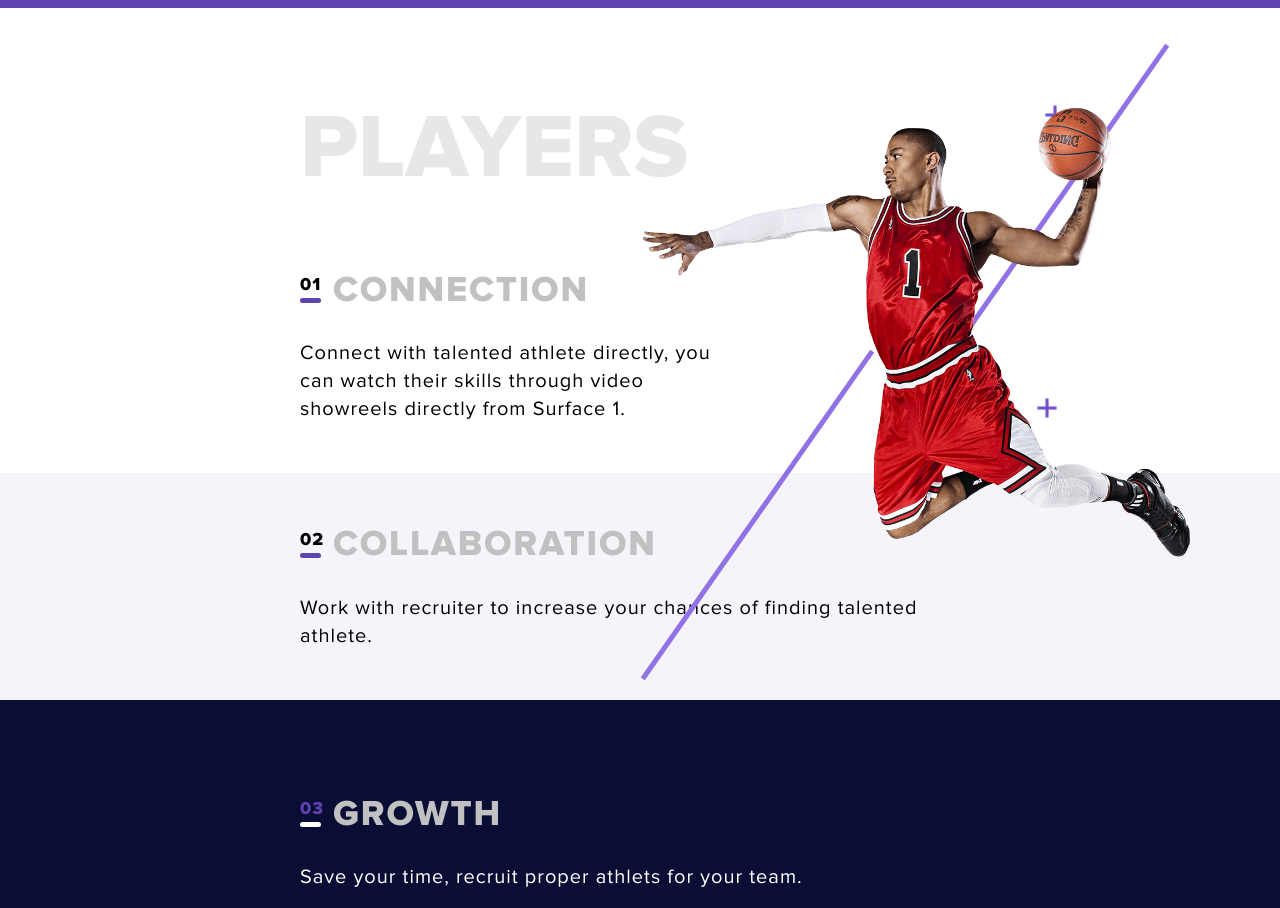
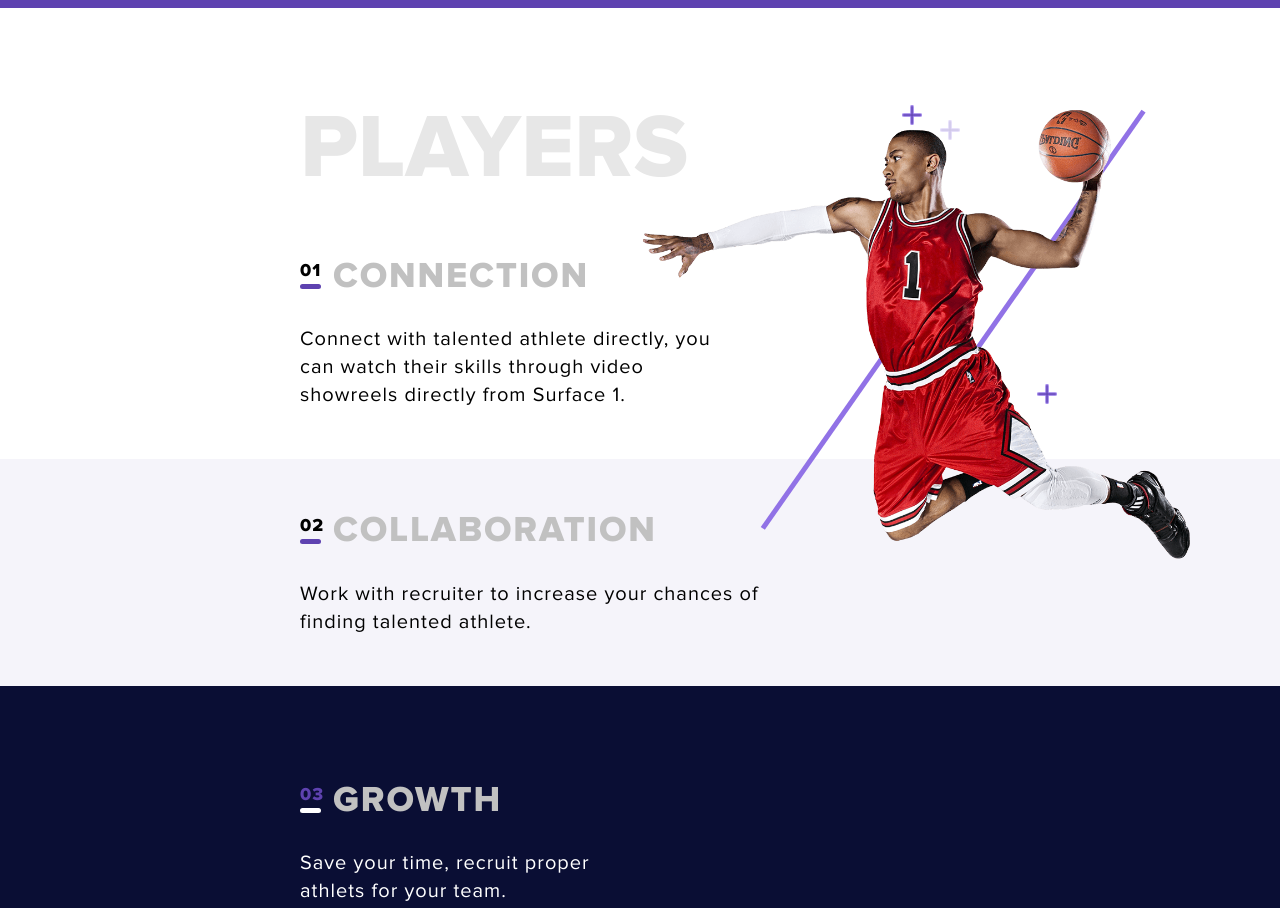
Before and after one commit to vladdpotapov/hillel-hometask-16-surface, a plain HTML site: page index.html in a window 1280 px wide. Shown: the part 2120-3028 px from the top of the page. Drawn offline with Linux system fonts and the light colour scheme.

Commit message:
Bg Elements fixed

```diff
--- a/index.html
+++ b/index.html
@@ -149,16 +149,21 @@
 <!---------------------------------------------PLAYERS------------------------------------------------->
     <section class="athlets players">
         <!-- <div class="players-restriction-frame--heading"> -->
-            <div class="players__title-h2-box">
+            <!-- <div class="players__title-h2-box">
                 <div class="players__content-frame">
                     <h2 class="players__title-h2">Players</h2>
                 </div>
-            </div>
+            </div> -->
         <!-- </div> -->
         <div class="players__connection-box players__content-box">
-            <!-- <div class="players-restriction-frame"> -->
+            <div class="players-restriction-frame">
                 <div class="athlets__content-frame players__content-frame">
-                    <div class="title-h3-box">
+                    <div class="players__title-h2-box">
+                            <!-- <div class="players__content-frame"> -->
+                                <h2 class="players__title-h2">Players</h2>
+                            <!-- </div> -->
+                        </div>
+                    <div class="title-h3-box players__title-h3-box">
                         <div class="title-h3-count">
                             <p class="title-h3-count__number">
                                 01
@@ -173,10 +178,10 @@
                         </p>
                     </div>
                 </div>
-            <!-- </div> -->
+            </div>
         </div>
         <div class="players__collaboration-box players__content-box">
-            <!-- <div class="players-restriction-frame"> -->
+            <div class="players-restriction-frame">
                 <div class="players__content-frame">
                     <div class="title-h3-box">
                         <div class="title-h3-count">
@@ -199,10 +204,10 @@
                         </div>
                     </div>
                 </div>
-            <!-- </div> -->
+            </div>
         </div>
         <div class="players__growth-box growth-box--bgcolor players__content-box">
-            <!-- <div class="players-restriction-frame"> -->
+            <div class="players-restriction-frame">
                 <div class="players__content-frame">
                     <div class="title-h3-box title-h3-box--line">
                         <div class="title-h3-count title-h3-count--color title-h3-count--color2">
@@ -225,7 +230,7 @@
                         </div>
                     </div>
                 </div>
-            <!-- </div> -->
+            </div>
         </div>
     </section>
    <!-----------------------------------------------THIRD SCREEN--------------------------------------->
--- a/scss/main.scss
+++ b/scss/main.scss
@@ -430,7 +430,7 @@
     background-color: $color-02;
     position: absolute;
     top: -185%;
-    left: 82%;
+    left: 135%;
     transform: rotate(35deg);
     z-index: 1;
 }
@@ -451,7 +451,7 @@
     background-size: cover;
     position: absolute;
     top: -25%;
-    left: 192%;
+    left: 180%;
 }
 
 .players__title-h2:after {          //plus image
@@ -464,7 +464,7 @@
     background-size: cover;
     position: absolute;
     top: 0%;
-    left: 200%;
+    left: 185%;
 }
 
 .players__connection-box {
@@ -472,6 +472,9 @@
     margin-top: 94px;
 }
 
+.players__title-h3-box {
+    margin-top: 80px;
+}
 .players__collaboration-box {
     background-color: $color-06;
     padding: 55px 0 50px 0;
@@ -500,15 +503,16 @@
     background-color: $color-02;
     position: absolute;
     top: -70%;
-    left: 59%;
+    left: 63%;
     transform: rotate(35deg);
     z-index: 1;
 }
 
-// .players__content-box {
-//     display: flex;
-//     justify-content: start;
-// }
+.players__content-box {
+    margin-top: 0;
+    // display: flex;
+    // justify-content: start;
+}
 
 .players__content-frame {
     margin-left: 300px;
@@ -796,6 +800,25 @@
         top: 10%;
         left: 0;
     }
+    .players__title-h2-box::before {
+        height: 300px;
+        top: -60%;
+        left: 118%;
+    }
+
+    .players__title-h2::before {
+        left: 155%;
+    }
+
+    .players__title-h2::after {
+        left: 165%;
+    }
+
+    .players__collaboration-box::after {
+        height: 250px;
+        top: -70%;
+        left: 65%;
+    }
 
     .title-h2-box::before {
         top: 5%;
@@ -924,8 +947,8 @@
     }
 
     .players::before {
-        top: 1%;
-        left: 50%;
+        top: 5%;
+        left: 45%;
         background-size: 100%;
     }
 
@@ -1331,7 +1354,7 @@
         width: 100%;
         height: 100%;
         background-size: 90%;
-        top: 23%;
+        top: 8%;
         left: 0;
         z-index: 3;
     }
```
Also changed, not shown: css/main.css, 2 other files.
